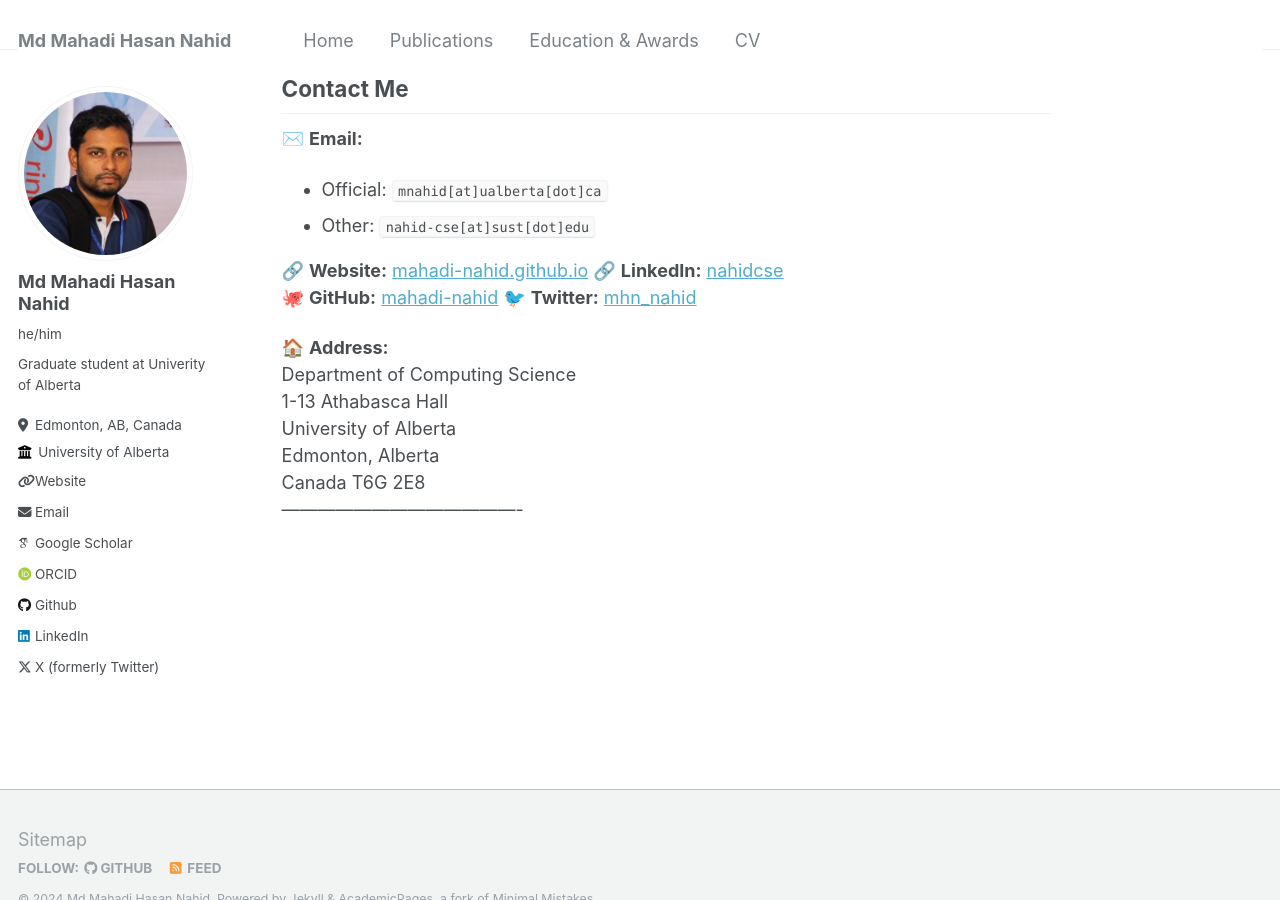
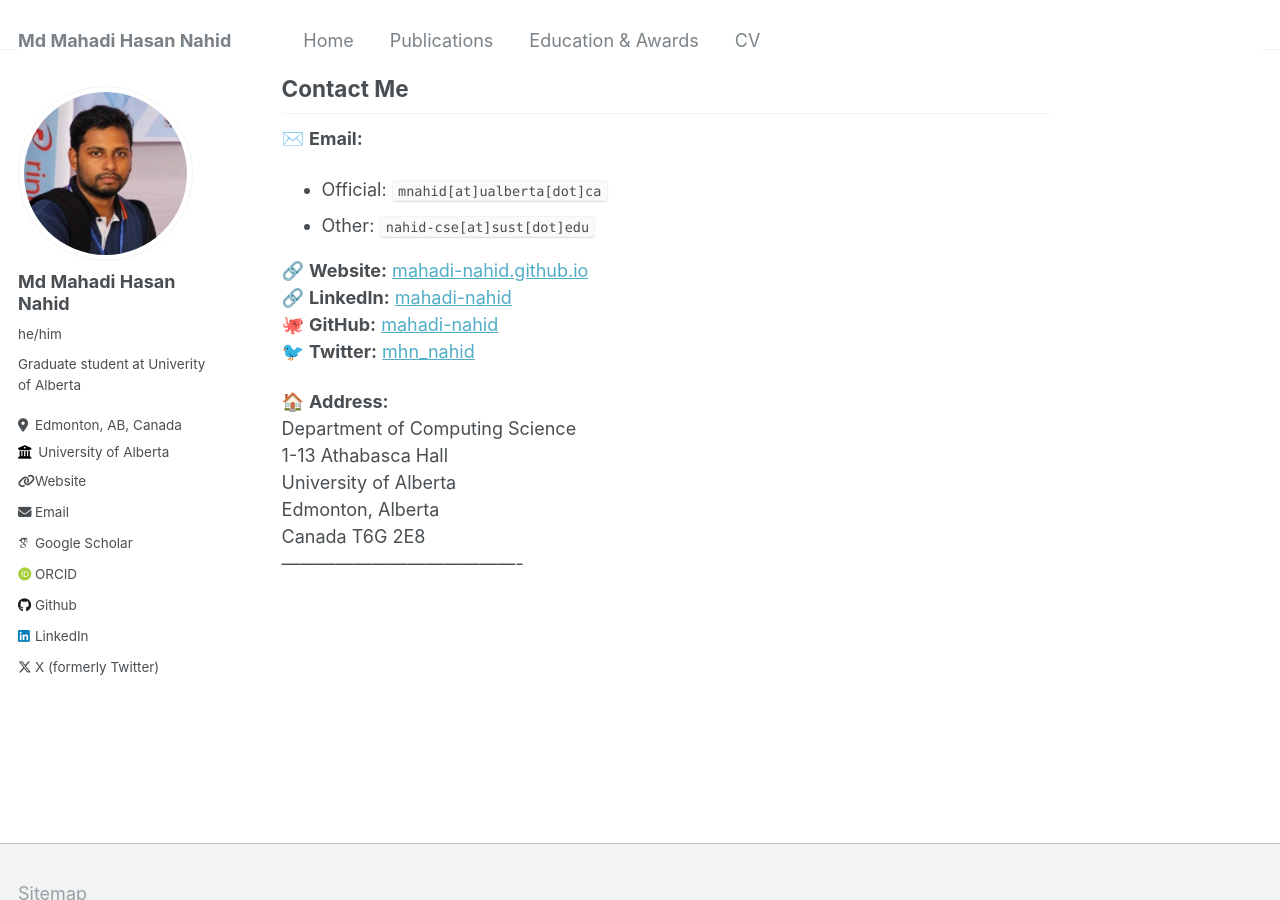
Before and after one commit to mahadi-nahid/mahadi-nahid.github.io, a Jekyll site: the page built from _pages/about.md, in a window 1280 px wide and 900 px high, scrolled down 489 px. Built offline with Jekyll 4.4.1, drawn with Linux system fonts in a browser that asks for light colours; some web fonts are replaced.

Commit message:
weblinks updated

```diff
--- a/_pages/about.md
+++ b/_pages/about.md
@@ -23,9 +23,10 @@ Feel free to explore my website to learn more about my research projects, public
 - Other: `nahid-cse[at]sust[dot]edu`
 
 🔗 **Website:** [mahadi-nahid.github.io](https://mahadi-nahid.github.io/)
-🔗 **LinkedIn:** [nahidcse](https://www.linkedin.com/in/mahadi-nahid/)
+🔗 **LinkedIn:** [mahadi-nahid](https://www.linkedin.com/in/mahadi-nahid/)
 🐙 **GitHub:** [mahadi-nahid](https://github.com/mahadi-nahid)
 🐦 **Twitter:** [mhn_nahid](https://twitter.com/mhn_nahid)
+
 
 🏠 **Address:**
 Department of Computing Science
```
Also changed, not shown: _pages/cv.md (+1 -1 lines).
